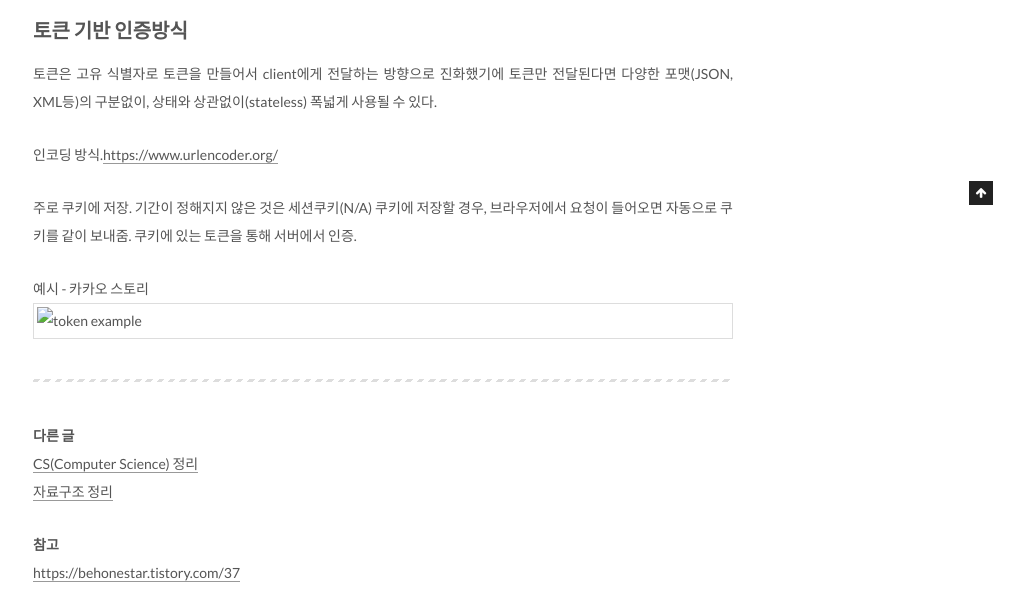
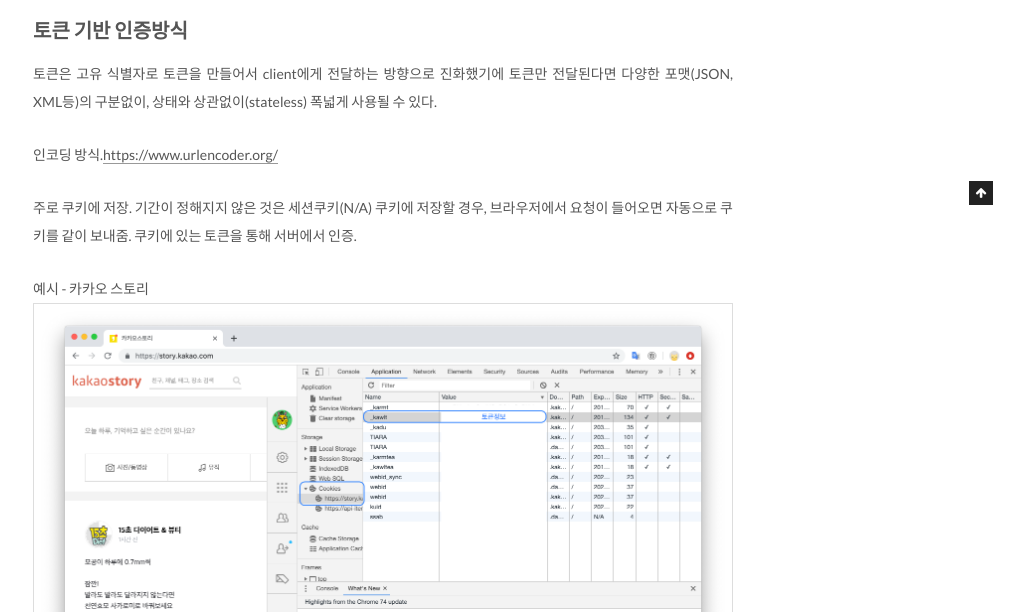
Before and after one commit to groovypark/groovypark.github.io, a Jekyll site: the page built from _posts/2019-06-06-token.md, in a window 1280 px wide. Shown: the part 795-1407 px from the top of the page, without its empty margins (257-1280 px from the left). Built offline with Jekyll 4.4.1, drawn with Linux system fonts in a browser that asks for light colours; grey boxes are pictures that could not be loaded.

Commit message:
Fix token.md image file path

```diff
--- a/_posts/2019-06-06-token.md
+++ b/_posts/2019-06-06-token.md
@@ -16,7 +16,7 @@
 쿠키에 저장할 경우, 브라우저에서 요청이 들어오면 자동으로 쿠키를 같이 보내줌. 쿠키에 있는 토큰을 통해 서버에서 인증.
 
 예시 - 카카오 스토리
-![token example](../assets/images/token.png)
+![token example](/assets/images/token.png)
 
 
 ---
```
